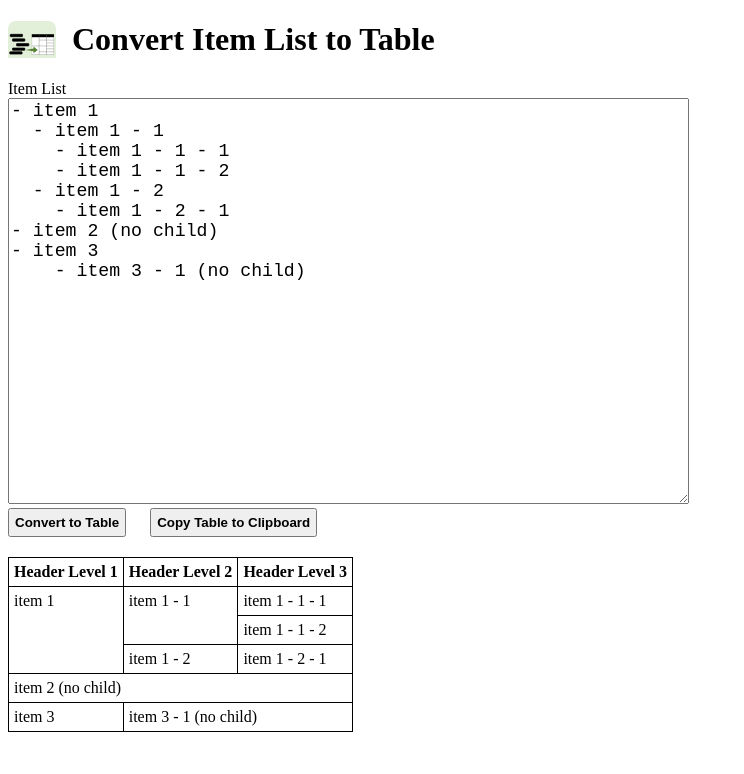
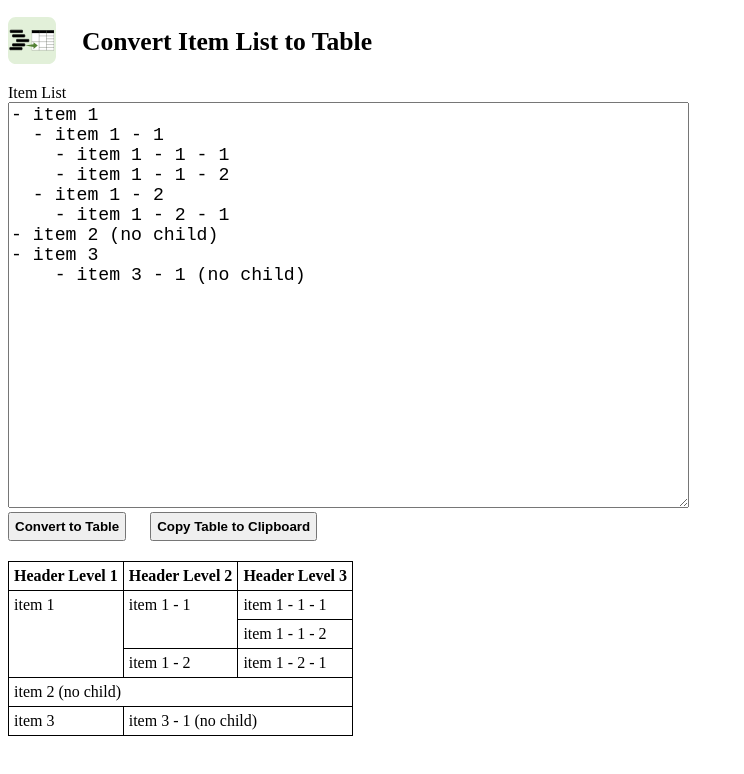
Before and after one commit to otahi/item2table, a plain HTML site: page index.html in a window 1280 px wide. Shown: the whole page, without its empty margins (0-744 px from the left). Drawn offline with Linux system fonts and the light colour scheme.

Commit message:
Small css fix of title

```diff
--- a/app.css
+++ b/app.css
@@ -32,6 +32,10 @@ button {
 }
 
 #title {
+    display: flex;
+    font-size: 1.6em;
+    vertical-align: middle;
+    padding: 10px;
     text-indent: 64px;
     text-align: left;
     background: url(./item2table.svg) left top/48px auto no-repeat;
```
